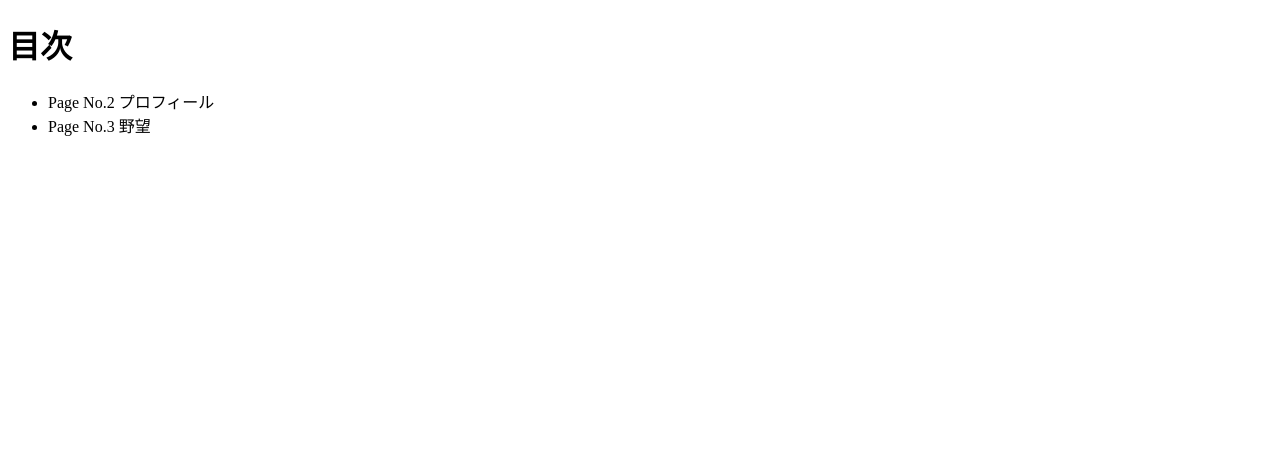
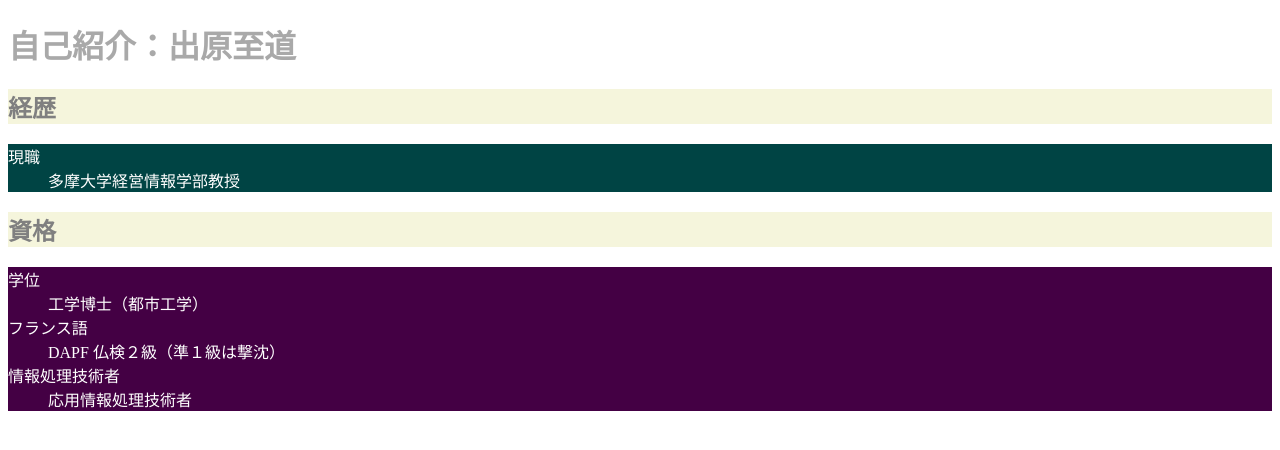
Before and after one commit to lec2017-idehara-lab-webpro/css-final-yujishotani, a plain HTML site: page page1.html in a window 1280 px wide. Drawn offline with Linux system fonts and the light colour scheme.

Commit message:
first mission - HTML/CSS

```diff
--- a/page1.html
+++ b/page1.html
@@ -3,12 +3,24 @@
   <head>
     <meta charset="utf-8">
     <title>First Page</title>
+    <link rel=stylesheet href="style2.css" type="text/css">
+
   </head>
   <body>
-    <h1>目次</h1>
-    <ul>
-      <li><a>Page No.2 プロフィール</a></li>
-      <li><a>Page No.3 野望</a></li>
-    </ul>
+    <h1>自己紹介：出原至道</h1>
+    <h2>経歴</h2>
+    <dl class="rireki">
+      <dt>現職</dt>
+      <dd>多摩大学経営情報学部教授</dd>
+    </dl>
+    <h2>資格</h2>
+    <dl class="license">
+      <dt>学位</dt>
+      <dd>工学博士（都市工学）</dd>
+      <dt>フランス語</dt>
+      <dd>DAPF 仏検２級（準１級は撃沈）</dd>
+      <dt>情報処理技術者</dt>
+      <dd>応用情報処理技術者</dd>
+    </dl>
   </body>
 </html>
--- a/style.css
+++ b/style.css
@@ -22,8 +22,10 @@ h3{
 	text-align: justify;
 }
 
-
 a:link { color: blue; text-decoration: none;}
 a:visited { color: blue; text-decoration: none;}
 a:active { color: blue; text-decoration: none;}
 a:hover { color: red; text-decoration: underline;}
+
+dl.rireki { color: white; background-color: teal; }
+dl.license { color: white; background-color: violet; }
--- a/style1.css
+++ /dev/null
@@ -1,29 +0,0 @@
-body{
-	text-align: center;
-}
-
-h1{
-	font-weight: bold;
-	font-size: large;
-	color: crimson;
-	text-align: justify;
-}
-
-h2{
-	color: teal;
-	font-size: large;
-	text-align: justify;
-}
-
-h3{
-	text-align: justify;
-	font-weight: bold;
-	color: mediumvioletred;
-	text-align: justify;
-}
-
-
-a:link { color: blue;}
-a:visited { color: blue;}
-a:active { color: blue;}
-a:hover { color: red;}
--- a/style2.css
+++ b/style2.css
@@ -34,3 +34,6 @@ a:link { color: blue;}
 a:visited { color: blue;}
 a:active { color: blue;}
 a:hover { color: red;}
+
+dl.rireki { color: white; background-color: #044; }
+dl.license { color: white; background-color: #404; }
--- a/style3.css
+++ /dev/null
@@ -1,37 +0,0 @@
-body{
-	background-image: url(back.gif);
-	text-align: left;
-}
-
-p{
-	color: black;
-	background-color: cornsilk;
-	text-indent: 30px;
-	margin-top: 20px;
-	margin-right: 20px;
-	margin-bottom: 20px;
-	margin-left: 20px;
-}
-
-h1{
-	font-weight: bold;
-	font-size: xx-large;
-	color: darkgray;
-}
-
-h2{
-	font-size: x-large;
-	color: gray;
-	background-color: beige;
-}
-
-h3{
-	font-weight: bold;
-	color: gray;
-}
-
-
-a:link { color: blue;}
-a:visited { color: blue;}
-a:active { color: blue;}
-a:hover { color: red;}
```
Also changed, not shown: index.html (added, +16 -0 lines), page2.html (+9 -2 lines), page3.html (deleted, +0 -10 lines), style.html (deleted, +0 -13 lines), 1 other file.
